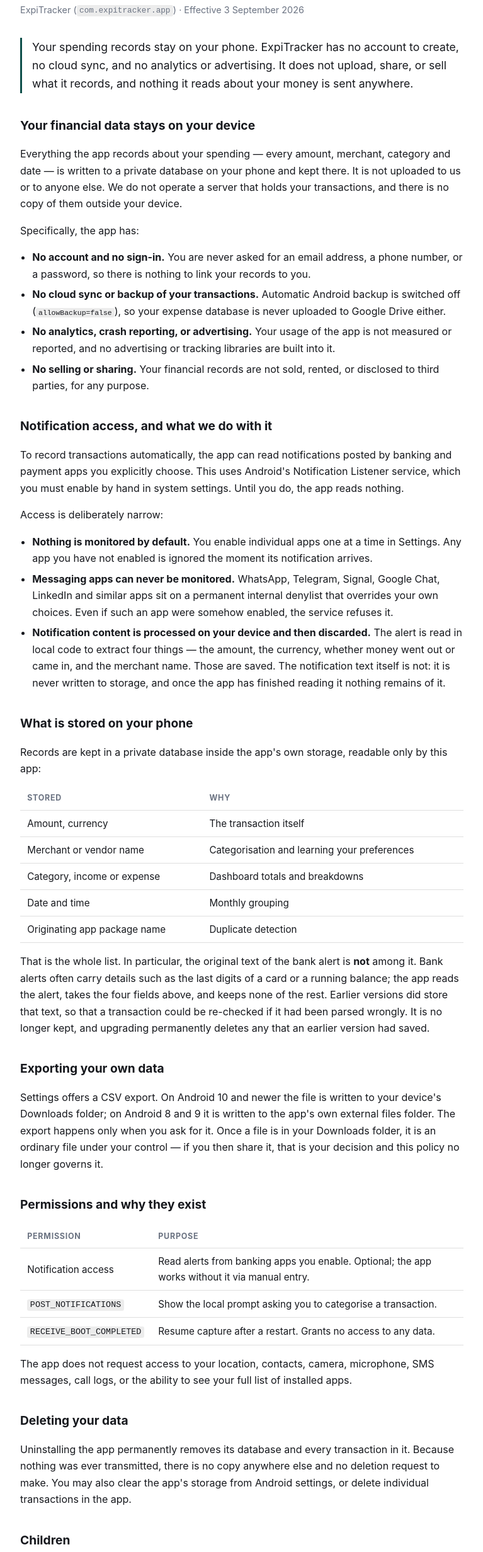
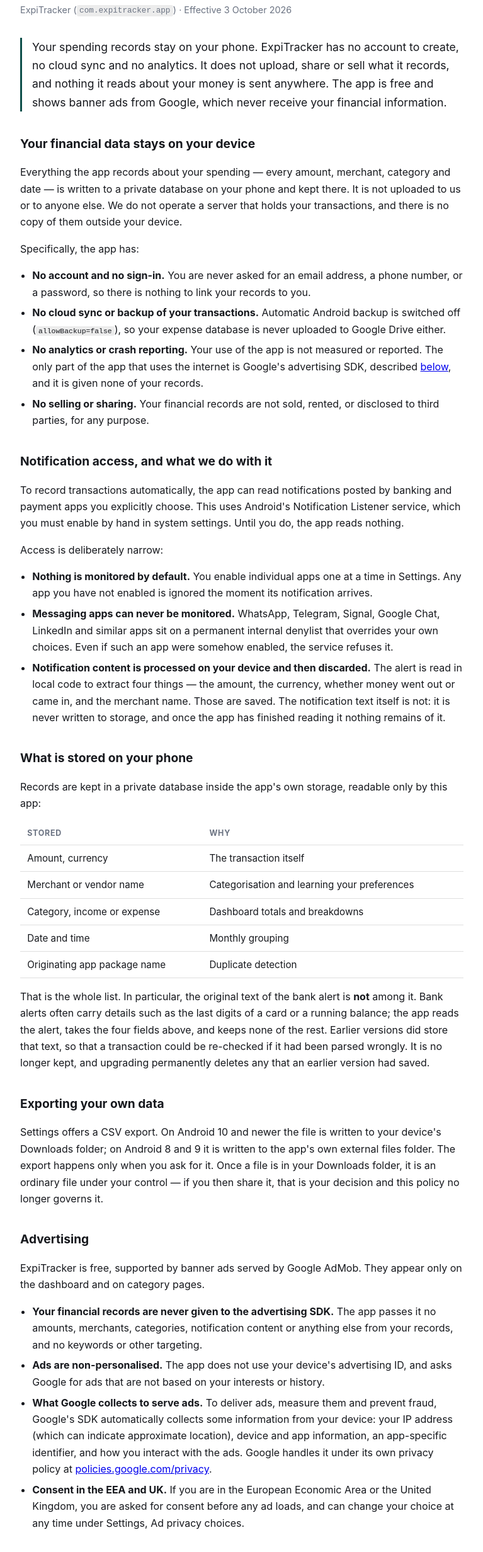
Before and after one commit to taimoordevwork/expitracker-privacy, a plain HTML site: page index.html in a window 1280 px wide. Shown: the part 77-2541 px from the top of the page at 63% size, without its empty margins (256-1023 px from the left). Drawn offline with Linux system fonts and the light colour scheme.

Commit message:
Disclose non-personalised AdMob banner ads (effective 3 October 2026)

```diff
--- a/index.html
+++ b/index.html
@@ -29,9 +29,9 @@
 <body>
 
 <h1>Privacy Policy</h1>
-<p class="meta">ExpiTracker (<code>com.expitracker.app</code>) &middot; Effective 3 September 2026</p>
+<p class="meta">ExpiTracker (<code>com.expitracker.app</code>) &middot; Effective 3 October 2026</p>
 
-<p class="lede">Your spending records stay on your phone. ExpiTracker has no account to create, no cloud sync, and no analytics or advertising. It does not upload, share, or sell what it records, and nothing it reads about your money is sent anywhere.</p>
+<p class="lede">Your spending records stay on your phone. ExpiTracker has no account to create, no cloud sync and no analytics. It does not upload, share or sell what it records, and nothing it reads about your money is sent anywhere. The app is free and shows banner ads from Google, which never receive your financial information.</p>
 
 <h2>Your financial data stays on your device</h2>
 <p>Everything the app records about your spending — every amount, merchant, category and date — is written to a private database on your phone and kept there. It is not uploaded to us or to anyone else. We do not operate a server that holds your transactions, and there is no copy of them outside your device.</p>
@@ -39,7 +39,7 @@
 <ul>
   <li><strong>No account and no sign-in.</strong> You are never asked for an email address, a phone number, or a password, so there is nothing to link your records to you.</li>
   <li><strong>No cloud sync or backup of your transactions.</strong> Automatic Android backup is switched off (<code>allowBackup=false</code>), so your expense database is never uploaded to Google Drive either.</li>
-  <li><strong>No analytics, crash reporting, or advertising.</strong> Your usage of the app is not measured or reported, and no advertising or tracking libraries are built into it.</li>
+  <li><strong>No analytics or crash reporting.</strong> Your use of the app is not measured or reported. The only part of the app that uses the internet is Google's advertising SDK, described <a href="#advertising">below</a>, and it is given none of your records.</li>
   <li><strong>No selling or sharing.</strong> Your financial records are not sold, rented, or disclosed to third parties, for any purpose.</li>
 </ul>
 
@@ -69,6 +69,15 @@
 <h2>Exporting your own data</h2>
 <p>Settings offers a CSV export. On Android 10 and newer the file is written to your device's Downloads folder; on Android 8 and 9 it is written to the app's own external files folder. The export happens only when you ask for it. Once a file is in your Downloads folder, it is an ordinary file under your control — if you then share it, that is your decision and this policy no longer governs it.</p>
 
+<h2 id="advertising">Advertising</h2>
+<p>ExpiTracker is free, supported by banner ads served by Google AdMob. They appear only on the dashboard and on category pages.</p>
+<ul>
+  <li><strong>Your financial records are never given to the advertising SDK.</strong> The app passes it no amounts, merchants, categories, notification content or anything else from your records, and no keywords or other targeting.</li>
+  <li><strong>Ads are non-personalised.</strong> The app does not use your device's advertising ID, and asks Google for ads that are not based on your interests or history.</li>
+  <li><strong>What Google collects to serve ads.</strong> To deliver ads, measure them and prevent fraud, Google's SDK automatically collects some information from your device: your IP address (which can indicate approximate location), device and app information, an app-specific identifier, and how you interact with the ads. Google handles it under its own privacy policy at <a href="https://policies.google.com/privacy">policies.google.com/privacy</a>.</li>
+  <li><strong>Consent in the EEA and UK.</strong> If you are in the European Economic Area or the United Kingdom, you are asked for consent before any ad loads, and can change your choice at any time under Settings, Ad privacy choices.</li>
+</ul>
+
 <h2>Permissions and why they exist</h2>
 <table>
   <thead><tr><th>Permission</th><th>Purpose</th></tr></thead>
@@ -76,24 +85,26 @@
     <tr><td>Notification access</td><td>Read alerts from banking apps you enable. Optional; the app works without it via manual entry.</td></tr>
     <tr><td><code>POST_NOTIFICATIONS</code></td><td>Show the local prompt asking you to categorise a transaction.</td></tr>
     <tr><td><code>RECEIVE_BOOT_COMPLETED</code></td><td>Resume capture after a restart. Grants no access to any data.</td></tr>
+    <tr><td><code>INTERNET</code>, <code>ACCESS_NETWORK_STATE</code></td><td>Used only by Google's advertising SDK to load banner ads. None of your records are sent.</td></tr>
   </tbody>
 </table>
 <p>The app does not request access to your location, contacts, camera, microphone, SMS messages, call logs, or the ability to see your full list of installed apps.</p>
 
 <h2>Deleting your data</h2>
-<p>Uninstalling the app permanently removes its database and every transaction in it. Because nothing was ever transmitted, there is no copy anywhere else and no deletion request to make. You may also clear the app's storage from Android settings, or delete individual transactions in the app.</p>
+<p>Uninstalling the app permanently removes its database and every transaction in it. Because your records are never transmitted, there is no copy of them anywhere else and no deletion request to make. Information Google collects to serve ads is described under <a href="#advertising">Advertising</a>. You may also clear the app's storage from Android settings, or delete individual transactions in the app.</p>
 
 <h2>Children</h2>
-<p>The app is not directed at children under 13. It collects no personal information from anyone, children included.</p>
+<p>The app is not directed at children under 13, and its ads are not intended for them.</p>
 
 <h2>Changes to this policy</h2>
 <p>If this policy changes, the revised version will be published at this address with a new effective date.</p>
+<p><strong>3 October 2026:</strong> the app now shows non-personalised banner ads from Google AdMob, and so declares internet access for the advertising SDK. See <a href="#advertising">Advertising</a>. What happens to your financial records is unchanged.</p>
 <p>A paid subscription tier is planned for a future release. If and when it arrives, any payment will be handled by Google Play, which processes it under its own privacy policy; the app will not receive or store your card details. That change will not alter the commitment above: your transaction records will still stay on your device. Any change that <em>would</em> affect what happens to your financial data would be a fundamental change to the app, and would be announced clearly in the release notes as well as here.</p>
 
 <h2>Contact</h2>
 <p>Questions about this policy: <a href="mailto:taimoordevwork@gmail.com">taimoordevwork@gmail.com</a></p>
 
-<footer>ExpiTracker keeps your spending records on your device. No accounts, no tracking, nothing sold.</footer>
+<footer>ExpiTracker keeps your spending records on your device. No accounts, no cloud sync, nothing sold.</footer>
 
 </body>
 </html>
```
